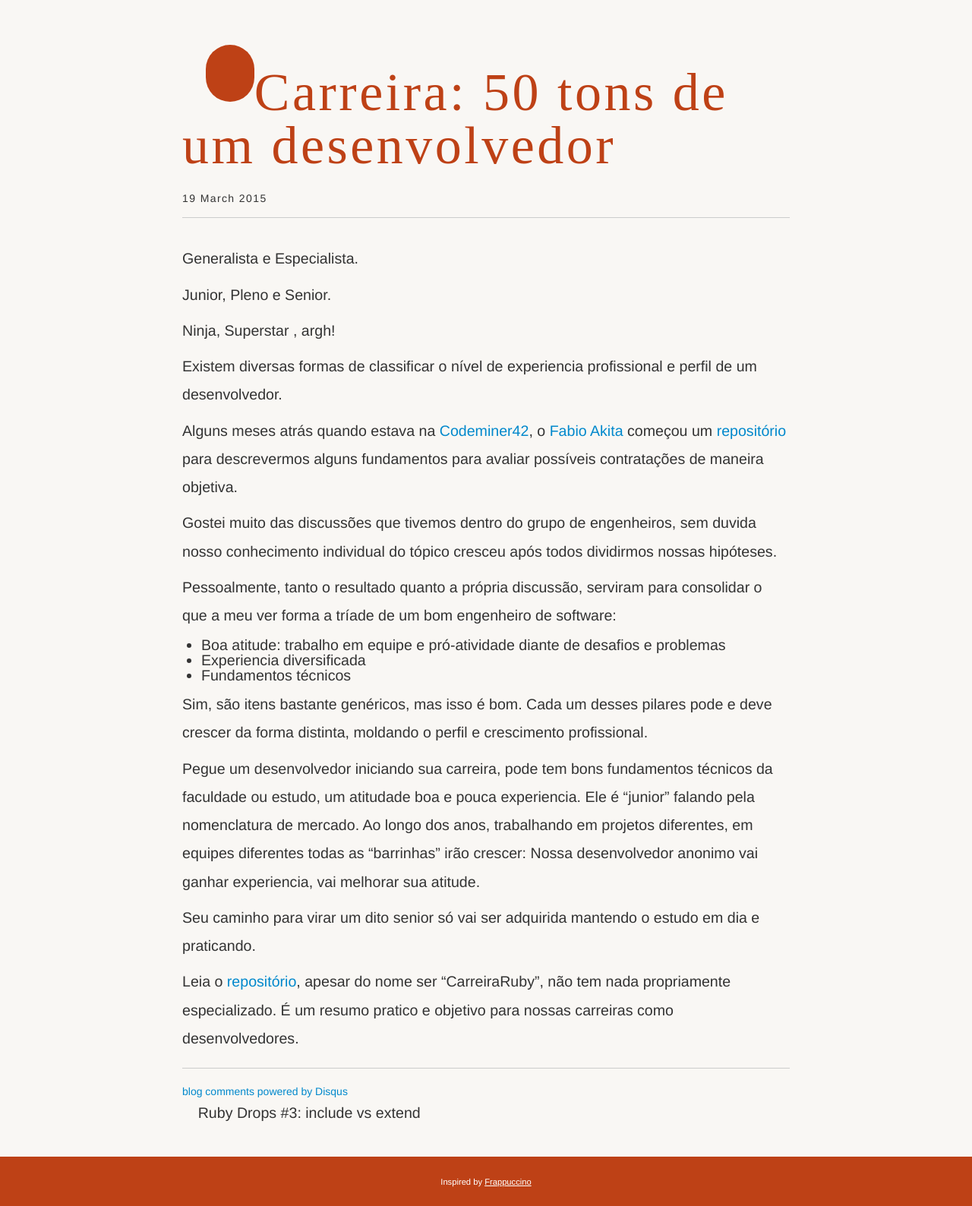
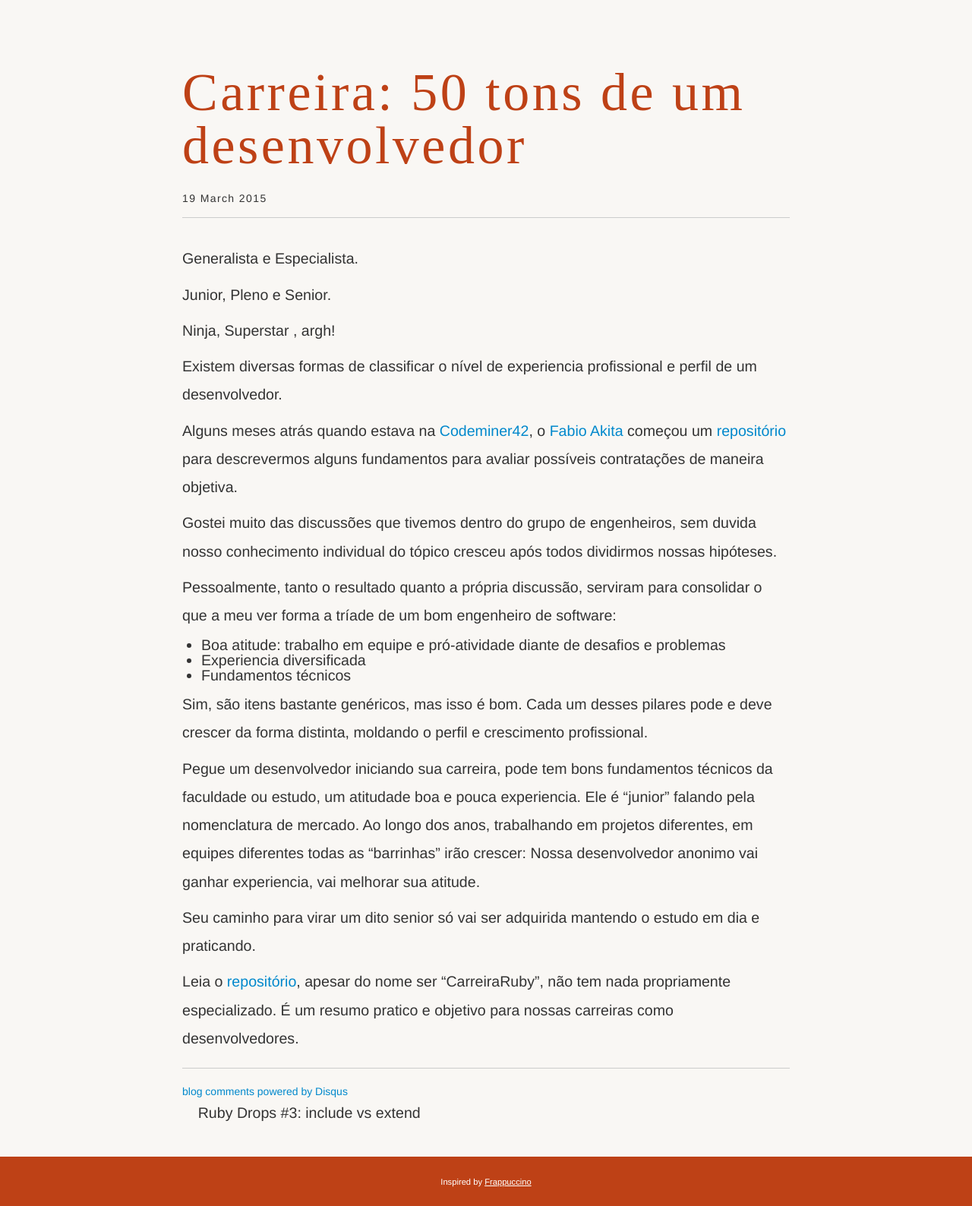
Before and after one commit to lucasts/lucasts.github.com, a Jekyll site: the page built from _posts/2015-03-19-carreira-50-tons-de-um-desenvolvedor.markdown, in a window 1280 px wide. Shown: the whole page at 76% size. Built offline with Jekyll 4.4.1, drawn with Linux system fonts in a browser that asks for light colours; some web fonts are replaced; Markdown is read by kramdown in place of the engine named in the settings; comment, search, counter and statistics services are not loaded.

Commit message:
remove some html

```diff
--- a/_layouts/post.html
+++ b/_layouts/post.html
@@ -4,12 +4,6 @@ layout: default
 
 <main class="content">
     <section class="container">
-      <div class="row-fluid">
-        <article class="home-icon">
-        <a href="/">
-          <i class="icon-home"></i>
-        </a>
-      </article>
       <article class="post">
         <h2 class="content">{{page.title}}</h2>
         <h5>{{ page.date | date: "%d %B %Y" }}</h5>
```
